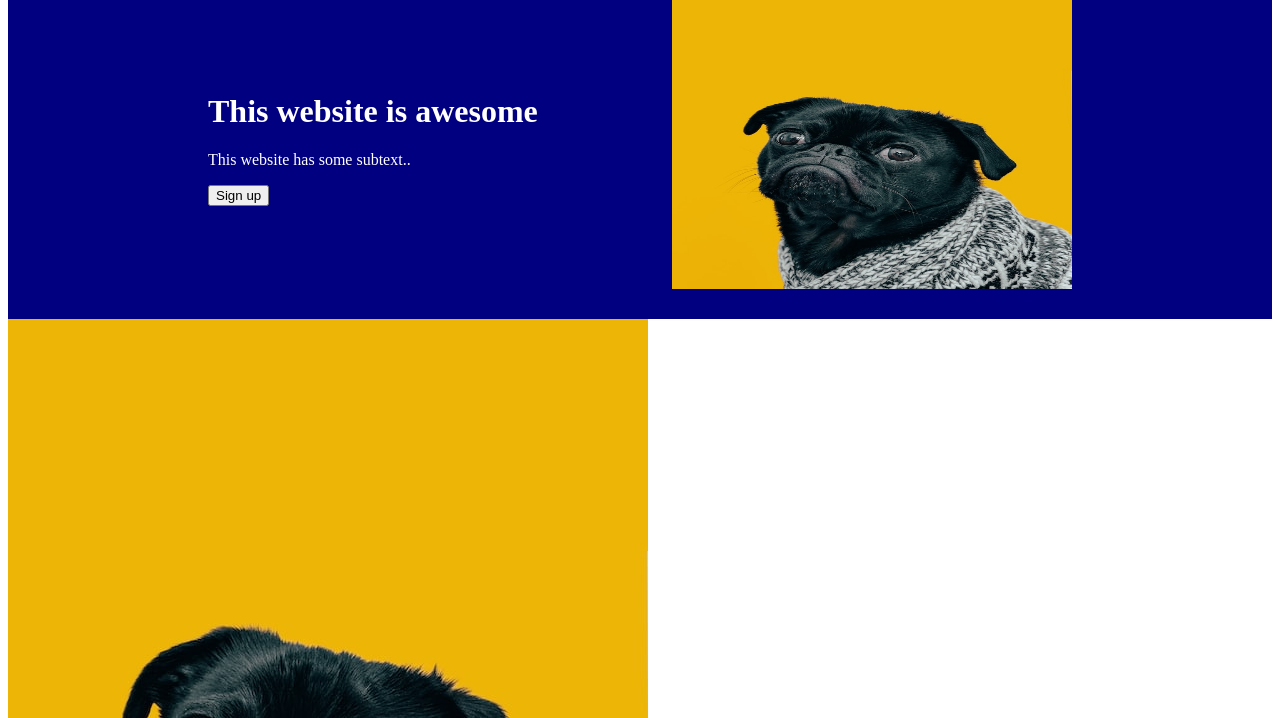
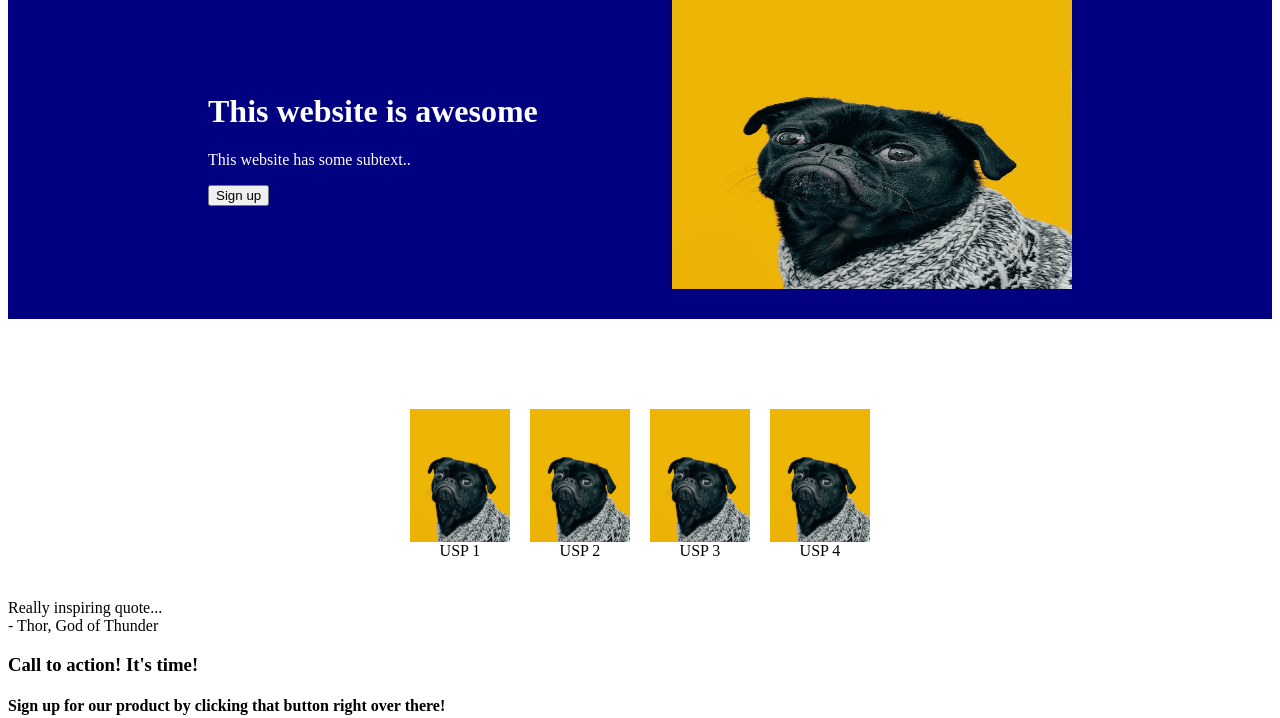
Before and after one commit to dannyang30/exercise-one, a plain HTML site: page index.html in a window 1280 px wide. Shown: the part 82-800 px from the top of the page. Drawn offline with Linux system fonts and the light colour scheme.

Commit message:
Added quote-section

```diff
--- a/index.html
+++ b/index.html
@@ -20,8 +20,8 @@
 
     <div class="hero">
         <div class="left-side">
-        <h1>This website is awesome</h1>
-        <p>This website has some subtext..</p>
+            <h1>This website is awesome</h1>
+            <p>This website has some subtext..</p>
         <button>Sign up</button>
         </div>
         <img src="images/charlesdeluvio-Mv9hjnEUHR4-unsplash.jpg">
@@ -30,31 +30,31 @@
     <div class="usp-section">
         <div class="logo-subtext">
             <img src="images/charlesdeluvio-Mv9hjnEUHR4-unsplash.jpg">
-            <p>USP 1</p>
+            <div>USP 1</div>
         </div>
         <div class="logo-subtext">
             <img src="images/charlesdeluvio-Mv9hjnEUHR4-unsplash.jpg">
-            <p>USP 2</p>
+            <div>USP 2</div>
         </div>
         <div class="logo-subtext">
             <img src="images/charlesdeluvio-Mv9hjnEUHR4-unsplash.jpg">
-            <p>USP 3</p>
+            <div>USP 3</div>
         </div>
         <div class="logo-subtext">
             <img src="images/charlesdeluvio-Mv9hjnEUHR4-unsplash.jpg">
-            <p>USP 4</p>
+            <div>USP 4</div>
         </div>
     </div>
 
     <div class="quote-section">
-        <p class="quote">Really inspiring quote...</p>
-        <p>- Thor, God of Thunder</p>
+        <div class="quote">Really inspiring quote...</div>
+        <div>- Thor, God of Thunder</div>
     </div>
 
     <div class="last-container">
         <div class="left-side">
-        <h3>Call to action! It's time!</h3>
-        <h4>Sign up for our product by clicking that button right over there!</h4>
+            <h3>Call to action! It's time!</h3>
+            <h4>Sign up for our product by clicking that button right over there!</h4>
         </div>
         <button>Sign up</button>
     </div>
--- a/style.css
+++ b/style.css
@@ -1,7 +1,6 @@
 body {
     display: flex;
     flex-direction: column;
-
 }
 
 .header {
@@ -26,6 +25,7 @@ ul {
     height: 40px;
 }
 
+
 .header h1 {
     color: white;
 }
@@ -49,3 +49,28 @@ ul {
     width: 400px;
     height: 300px
 }
+
+.usp-section {
+    display: flex;
+    gap: 20px;
+    justify-content: center;
+    align-items: center;
+    padding: 40px;
+    height: 200px
+}
+
+.logo-subtext {
+    display: flex;
+    flex-direction: column;
+    width: 100px;
+    height: 100px;
+    text-align: center;
+}
+
+
+
+
+
+/* To-dos:
+
+- Make sure that positional ratio of elements do not move when zooming in and out of page
```
